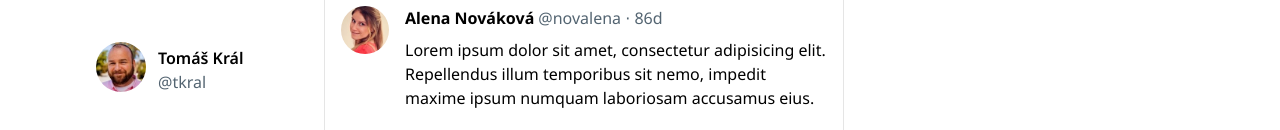
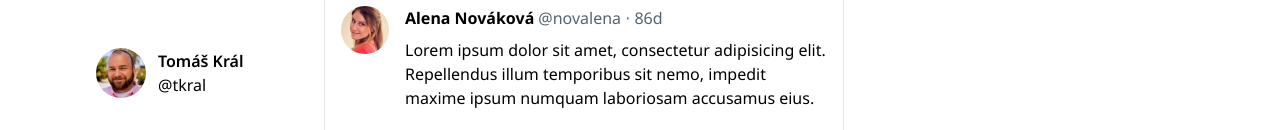
Before and after one commit to wendykr/tweetovani-app, a React (Vite) app: page / in a window 1280 px wide. Shown: the part 670-800 px from the top of the page. Built offline with nearby package versions, Linux system fonts and the light colour scheme.

Commit message:
#11 - fix: display block avatar

```diff
--- a/src/components/UserCard/UserCard.css
+++ b/src/components/UserCard/UserCard.css
@@ -35,6 +35,7 @@
   object-fit: cover;
   object-position: center;
   border-radius: 50%;
+  display: block;
 }
 
 @media screen and (min-width: 500px) {
@@ -70,5 +71,5 @@
 
 .usercard__info--handle {
   font-size: 16px;
-  color: var(--dark-grey);
+  color: var(--menu-text--hover);
 }
```
